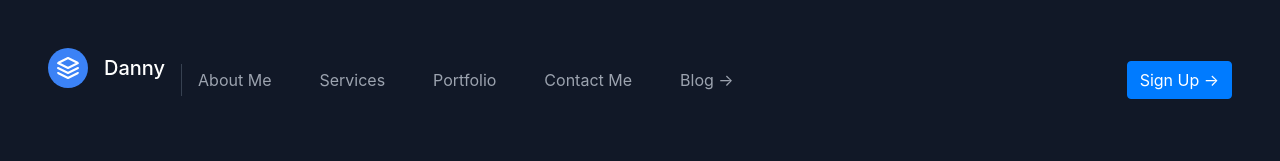
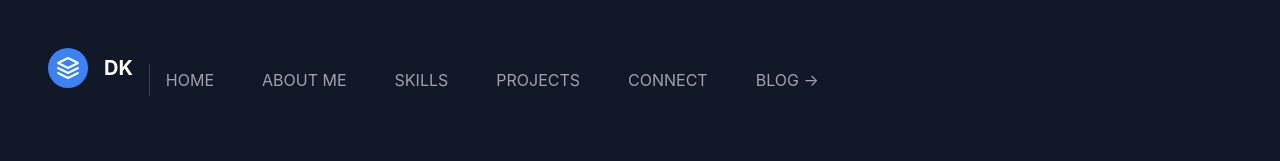
Before and after one commit to NjeruKariuki/Resume-online, a Django app: page / in a window 1280 px wide. Shown: the top 161 px of the page. Run offline with Django 4.2, Linux system fonts and the light colour scheme; data comes from the database, SQL or seed files in the repository; both versions use the stored data as it was after the commit; some libraries are stand-ins or nearby versions.

Commit message:
added home button

```diff
--- a/blog/templates/blog/home.html
+++ b/blog/templates/blog/home.html
@@ -18,7 +18,7 @@
             {% if post.content < 200 %}
             <p class="leading-relaxed mb-5">{{post.content|safe }}</p>
             {% else %}
-            <p class="article-content">{{ post.content | slice:":180" | safe}}</p>
+            <p class="article-content">{{ post.content | slice:":200" | safe}}</p>
             <a href="{% url 'post-detail' post.id  %}" class="mt-1.5 px-3 btn btn-primary float-right">Read More &rarr;</a>
             {% endif %}
             <br>
--- a/portfolio/templates/portfolio/base.html
+++ b/portfolio/templates/portfolio/base.html
@@ -21,17 +21,18 @@
             <svg xmlns="http://www.w3.org/2000/svg" fill="none" stroke="currentColor" stroke-linecap="round" stroke-linejoin="round" stroke-width="2" class="w-10 h-10 text-white p-2 bg-blue-500 rounded-full" viewBox="0 0 24 24">
               <path d="M12 2L2 7l10 5 10-5-10-5zM2 17l10 5 10-5M2 12l10 5 10-5"></path>
             </svg>
-            <span class="ml-3 text-xl">Danny</span>
+            <span class="ml-3 text-xl font-weight-bold">DK</span>
           </a>
-          <nav class="md:mr-auto md:ml-4 md:py-1 md:pl-4 md:border-l md:border-gray-700	flex flex-wrap items-center text-base justify-center">
-            <a onclick="scrollToAbout()" class="mr-5 hover:text-white">About Me</a>
-            <a onclick="scrollToServices()" class="mr-5 hover:text-white">Services</a>
-            <a onclick="scrollToProjects()" class="mr-5 hover:text-white">Portfolio</a>
-            <a onclick="scrollToContact()" class="mr-5 hover:text-white">Contact Me</a>
-            <a href="{% url 'blog-home' %}" class="mr-5 hover:text-white">Blog &rarr;</a>
+          <nav class="md:mr-auto md:ml-4 md:py-1 md:pl-4 md:border-l md:border-gray-700	flex flex-wrap items-right text-base justify-center float-right">
+            <a href="/" class="mr-5 hover:text-white">HOME</a>
+            <a onclick="scrollToAbout()" class="mr-5 hover:text-white">ABOUT ME</a>
+            <a onclick="scrollToServices()" class="mr-5 hover:text-white">SKILLS</a>
+            <a onclick="scrollToProjects()" class="mr-5 hover:text-white">PROJECTS</a>
+            <a onclick="scrollToContact()" class="mr-5 hover:text-white">CONNECT</a>
+            <a href="{% url 'blog-home' %}" class="mr-5 hover:text-white">BLOG &rarr;</a>
           </nav>
 
-          <a href="{% url 'register' %}" class="btn btn-primary">Sign Up  &rarr;
+          <!-- <a href="{% url 'register' %}" class="btn btn-primary">Sign Up  &rarr; -->
           </a>
         </div>
       </header>
@@ -47,7 +48,7 @@
             <svg xmlns="http://www.w3.org/2000/svg" fill="none" stroke="currentColor" stroke-linecap="round" stroke-linejoin="round" stroke-width="2" class="w-10 h-10 text-white p-2 bg-blue-500 rounded-full" viewBox="0 0 24 24">
               <path d="M12 2L2 7l10 5 10-5-10-5zM2 17l10 5 10-5M2 12l10 5 10-5"></path>
             </svg>
-            <span class="ml-3 text-xl">Tailblocks</span>
+            <span class="ml-3 text-xl">Danny Kariuki</span>
           </a>
           <p class="text-sm text-gray-400 sm:ml-4 sm:pl-4 sm:border-l-2 sm:border-gray-800 sm:py-2 sm:mt-0 mt-4">© 2020 Tailblocks —
             <a href="https://twitter.com/knyttneve" class="text-gray-500 ml-1" target="_blank" rel="noopener noreferrer">@knyttneve</a>
--- a/portfolio/templates/portfolio/dashboard.html
+++ b/portfolio/templates/portfolio/dashboard.html
@@ -103,14 +103,25 @@
         </div>
       </section>
     <!--contact-->
-    <section class="contact text-gray-400 bg-gray-900 body-font relative">
+    <!--
+
+{% if message_sent %}
         <div class="container px-5 py-24 mx-auto">
           <div class="flex flex-col text-center w-full mb-12">
-            <h1 class="sm:text-3xl text-2xl font-medium title-font mb-4 text-white">Contact Me</h1>
-            <p class="lg:w-2/3 mx-auto leading-relaxed text-base">Whatever cardigan tote bag tumblr hexagon brooklyn asymmetrical gentrify.</p>
+            <h1 class="sm:text-3xl text-2xl font-medium title-font mb-4 text-white">Message sent successfully!</h1>
+              <p class="lg:w-2/3 mx-auto leading-relaxed text-base">{{email_success_message}}</p>
+          </div>
+        </div>
+        {% else %}
+        <div class="container px-5 py-24 mx-auto">
+          <div class="flex flex-col text-center w-full mb-12">
+            <h1 class="sm:text-3xl text-2xl font-medium title-font mb-4 text-white">Connect with Me: </h1>
+              <p class="lg:w-2/3 mx-auto leading-relaxed text-base">say hi here!</p>
           </div>
           <div class="lg:w-1/2 md:w-2/3 mx-auto">
             <div class="flex flex-wrap -m-2">
+              <form method="post">
+                {% csrf_token %}
                 <div class="p-2 w-1/2">
                   <div class="relative">
                     <label for="name" class="leading-7 text-sm text-gray-400">Name</label>
@@ -129,13 +140,24 @@
                     <textarea id="message" name="message" class="w-full bg-gray-800 bg-opacity-40 rounded border border-gray-700 focus:border-blue-500 focus:bg-gray-900 focus:ring-2 focus:ring-blue-900 h-32 text-base outline-none text-gray-100 py-1 px-3 resize-none leading-6 transition-colors duration-200 ease-in-out"></textarea>
                   </div>
                 </div>
+                <br>
                 <div class="p-2 w-full">
                   <button type="submit" class="flex mx-auto text-white bg-blue-500 border-0 py-2 px-8 focus:outline-none hover:bg-blue-600 rounded text-lg">Send</button>
                 </div>
+              </form>
+            </div>
+          </div>
+        </div>
+        {% endif %}
+    -->
+    <section class="contact text-gray-400 bg-gray-900 body-font relative">
+
+        <!--footer-->
+        <div class="container px-5 py-24 mx-auto footer">
           <div class="p-2 w-full pt-8 mt-8 border-t border-gray-800 text-center">
-                <a class="text-blue-400">example@email.com</a>
-                <p class="leading-normal my-5">49 Smith St.
-                  <br>Saint Cloud, MN 56301
+            <a class="text-blue-400">freakoutbond2@gmail.com</a>
+            <p class="leading-normal my-5">Juja
+              <br>Nairobi, Kenya.
             </p>
             <span class="inline-flex">
               <a class="text-gray-500">
@@ -162,7 +184,6 @@
             </span>
           </div>
         </div>
-          </div>
-        </div>
+
       </section>
        {% endblock content %}
--- a/portfolio/views.py
+++ b/portfolio/views.py
@@ -15,13 +15,35 @@ from users.models import ChiefImage, Skills
 from .forms import ContactForm
 
 
+def contact(request):
+	#var to keep track of form
+	messageSent = False
+	if request.method == "POST":
+		name = request.POST.get('name')
+		subject = request.POST.get('subject')
+		message = request.POST.get('message')
+		sender = request.POST.get('sender')
+		send_mail(
+				f'Message Subject: {subject}',#subject
+				message,#message
+				sender,#fromEmail
+				[settings.EMAIL_HOST_USER],#ToEmail
+				fail_silently=False
+			)
+		messageSent = True
+		return HttpResponse(f'Thank you {name} for connecting!')
+
+	return render(request, 'portfolio/dashboard.html', {
+		 'messageSent': messageSent,
+		  })
+
+
 def portfolio(request):
 	projects = Project.objects.all()
 	project1 = Project.objects.get(pk=1)
 	feature_image = project1.image.url
 	#image
 	image = ChiefImage.objects.all()[0]
-
 	#skills
 	skills = Skills.objects.all()
 
@@ -31,6 +53,23 @@ def portfolio(request):
 	  'image' : image,
 	  'skills' : skills
 		}
+
+	#var to keep track of form
+	messageSent = False
+	if request.method == "POST":
+		name = request.POST.get('name')
+		subject = request.POST.get('subject')
+		message = request.POST.get('message')
+		sender = request.POST.get('sender')
+		send_mail(
+				f'Message Subject: {subject}',#subject
+				message,#message
+				settings.EMAIL_HOST_USER,#fromEmail
+				['freakoutbond2@gmail.com'],#ToEmail
+				fail_silently=False
+			)
+		messageSent = True
+		return HttpResponse(f'Thank you {name} for connecting!')
 
 	return render(request,'portfolio/dashboard.html', context)
 
@@ -50,27 +89,7 @@ def project(request, pk):
 	  }
 	return render(request,'portfolio/project.html', context)
 
-def contact(request):
-	if request.method == "POST":
-		form = ContactForm()
-		if form.is_valid():
-			subject = form.cleaned_data['subject']
-			message = form.cleaned_data['message']
-			sender = form.cleaned_data['sender']
 
-			print(subject, message, sender)
-
-		#send mail function
-		send_mail(
-			f'Message Subject: {subject}',#subject
-			message,#message
-			sender,#fromEmail
-			['freakoutbond2@gmail.com'],#ToEmail
-			fail_silently=False
-			)
-		return render(request, 'dashboard.html', {'message': message})
-	else:
-		return render(request, 'dashboard.html', {})
 
 
 def resume(request):
```
Also changed, not shown: Resume/settings.py (+10 -10 lines), db.sqlite3. Lines whose indentation alone changed are shown as unchanged.
